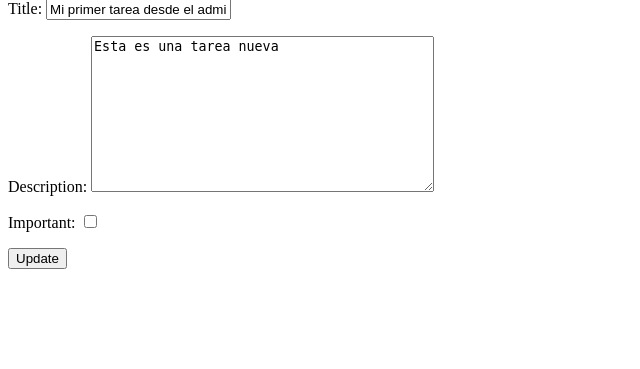
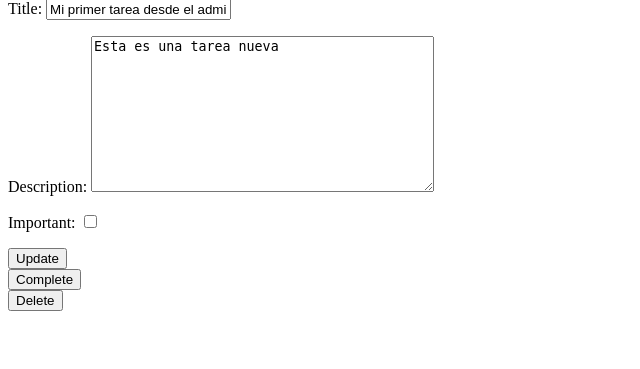
Before and after one commit to Arturo-daza/Django-to-do-app, a Django app: page /tasks/1/ in a window 1280 px wide. Shown: the part 169-538 px from the top of the page, without its empty margins (0-640 px from the left). Run offline with Django 4.2, Linux system fonts and the light colour scheme; a user stored in the database is signed in; data comes from the database, SQL or seed files in the repository; both versions use the stored data as it was after the commit.

Commit message:
Complete and delete task logic

```diff
--- a/tasks/templates/task_detail.html
+++ b/tasks/templates/task_detail.html
@@ -12,4 +12,18 @@
         Update
     </button>
 </form>
+
+<form action="{% url 'complete_task' task.id %}" method="POST">
+    {% csrf_token %}
+    <button>
+        Complete
+    </button>
+</form>
+
+<form action="{% url 'delete_task' task.id %}" method="POST">
+    {% csrf_token %}
+    <button>
+        Delete
+    </button>
+</form>
 {% endblock content %}
--- a/tasks/templates/tasks.html
+++ b/tasks/templates/tasks.html
@@ -1,7 +1,7 @@
 {% extends "base.html" %}
 
 {% block content %}
-<h1> task </h1>
+<h1> task Pending </h1>
 
 <ul>
     {% for task in tasks %}
--- a/tasks/views.py
+++ b/tasks/views.py
@@ -5,7 +5,8 @@ from django.contrib.auth import login, logout, authenticate
 from django.http import HttpResponse
 from django.db import IntegrityError
 from .forms import TaskForm
-from . models import Task
+from .models import Task
+from django.utils import timezone
 
 # Create your views here.
 
@@ -87,6 +88,20 @@ def task_detail(request, task_id):
                 "error": "Error updating task"
             })
 
+def complete_task(request, task_id):
+    task= get_object_or_404(Task, pk=task_id, user = request.user)
+    if request.method == "POST":
+        task.datecompleted = timezone.now()
+        task.save()
+        return redirect("tasks")
+
+def delete_task(request, task_id):
+    task= get_object_or_404(Task, pk=task_id, user = request.user)
+    if request.method == "POST":
+        task.delete()
+        return redirect("tasks")
+
+
 def signout(request):
     logout(request)
     return redirect("home")
--- a/todoapp/urls.py
+++ b/todoapp/urls.py
@@ -24,6 +24,8 @@ urlpatterns = [
     path("tasks/", views.tasks, name="tasks"),
     path("tasks/create/", views.create_task, name="create_task"),
     path("tasks/<int:task_id>/", views.task_detail, name="task_detail"),
+    path("tasks/<int:task_id>/complete", views.complete_task, name="complete_task"),
+    path("tasks/<int:task_id>/delete", views.delete_task, name="delete_task"),
     path("logout/", views.signout, name="logout"),
     path("signin/", views.signin, name="singnin")
 ]
```
Also changed, not shown: db.sqlite3.
